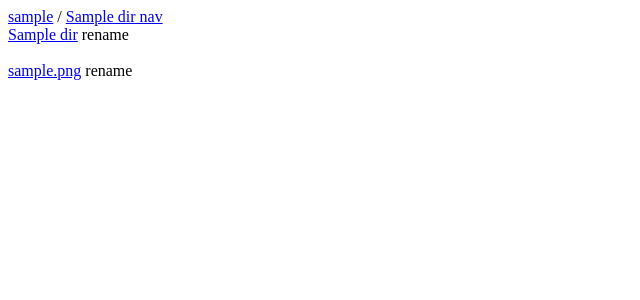
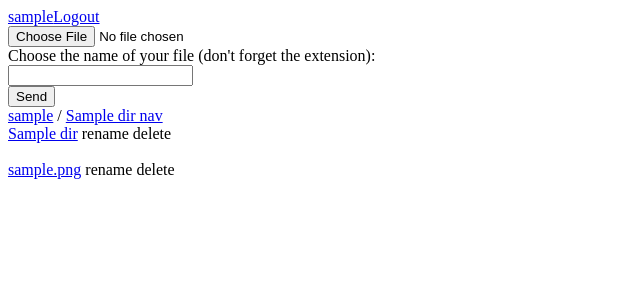
Before and after one commit to Fastfire001/filer_final, a PHP site: template views/home.html.twig in a window 1280 px wide. Shown: the top 300 px of the page, without its empty margins (0-640 px from the left). Run offline with PHP 8.4, Linux system fonts and the light colour scheme; the template is opened without the code that fills it: most values are stand-ins (such as "Sample title", 1, 10 or a date in 2020); some libraries are stand-ins or nearby versions.

Commit message:
Added delete for folder and for file

```diff
--- a/assets/script.js
+++ b/assets/script.js
@@ -1,5 +1,5 @@
 function renameForm() {
-    var popup = document.querySelector('.popup-rename');
+    var popup = document.querySelector('div.popup-rename');
     popup.classList.remove('hide');
     var oldName = this.previousSibling.previousSibling.textContent;
     popup.childNodes[1].childNodes[4].value = oldName;
@@ -7,11 +7,28 @@ function renameForm() {
     popup.childNodes[1].childNodes[9].value = this.getAttribute('data-path');
 }
 
+function deleteForm() {
+    var popup = document.querySelector('div.popup-delete');
+    popup.classList.remove('hide');
+    document.querySelector('span.delete-name').innerHTML = this.getAttribute('data-path');
+    document.querySelector('input.delete-path').value = this.getAttribute('data-path');
+
+    document.querySelector('span.close-delete').addEventListener("click", closeDelete);
+}
+
+function closeDelete() {
+    document.querySelector('div.popup-delete').classList.add('hide');
+}
+
 function main() {
     var btnRename = document.querySelectorAll('span.rename');
     for (var i = 0; i < btnRename.length; i++){
         btnRename[i].addEventListener("click", renameForm);
     }
+    var btnDelete = document.querySelectorAll('span.delete');
+    for (var i = 0; i <btnDelete.length; i++){
+        btnDelete[i].addEventListener("click", deleteForm);
+    }
 }
 
 window.onload = main;
--- a/views/home.html.twig
+++ b/views/home.html.twig
@@ -3,6 +3,7 @@
 {% block page_title %}{{ parent() }}{% endblock %}
 
 {% block content %}
+    {% if username %}
         <div class="popup-rename hide">
             <form action="?action=home&path={{ path }}" method="POST">
                 <label for="new-name">New name:</label><br>
@@ -10,6 +11,26 @@
                 <input type="hidden" name="old-name">
                 <input type="hidden" name="path">
                 <input type="submit">
+            </form>
+        </div>
+        <div class="popup-delete hide">
+            <form class="popup-delete" action="?action=home&path={{ path }}" method="POST">
+                <input class="delete-path" type="hidden" name="delete-path">
+                Do you want delete <span class="delete-name"></span>
+                <br>
+                <input type="submit" value="Yes">
+                <span class="close-delete">No</span>
+            </form>
+        </div>
+        <nav>
+            <a href="?action=home">{{ username }}</a><a href="?action=logout">Logout</a>
+        </nav>
+        <div class="upload">
+            <form action="?action=home" method="POST" >
+                <input type="file" name="file"><br>
+                <label for="fileName">Choose the name of your file (don't forget the extension):</label><br>
+                <input id="fileName" name="fileName" type="text"><br>
+                <input type="submit" value="Send">
             </form>
         </div>
         <div class="error">
@@ -26,12 +47,22 @@
         {% for dir in dirs %}
             <a href="?action=home&path={{ path }}/{{ dir }}">{{ dir }}</a>
             <span class="rename" data-path="{{ path }}">rename</span>
+            <span class="delete" data-path="{{ path }}/{{ dir }}">delete</span>
             <br>
         {% endfor %}
         <br>
         {% for file in files %}
             <a href="?action=home&download={{ path }}/{{ file }}&path={{ path }}" data-name="{{ file }}">{{ file }}</a>
             <span class="rename" data-path="{{ path }}">rename</span>
+            <span class="delete" data-path="{{ path }}/{{ file }}">delete</span>
             <br>
         {% endfor %}
+    {% else %}
+        <nav>
+            <a href="?action=register" class="register">Register</a><a href="?action=login" class="login">Login</a>
+        </nav>
+        <div>
+            Connect to find your files
+        </div>
+    {% endif %}
 {% endblock %}
```
Also changed, not shown: Controller/MainController.php (+18 -1 lines), Model/FileManager.php (+22 -0 lines). Lines whose indentation alone changed are shown as unchanged.
